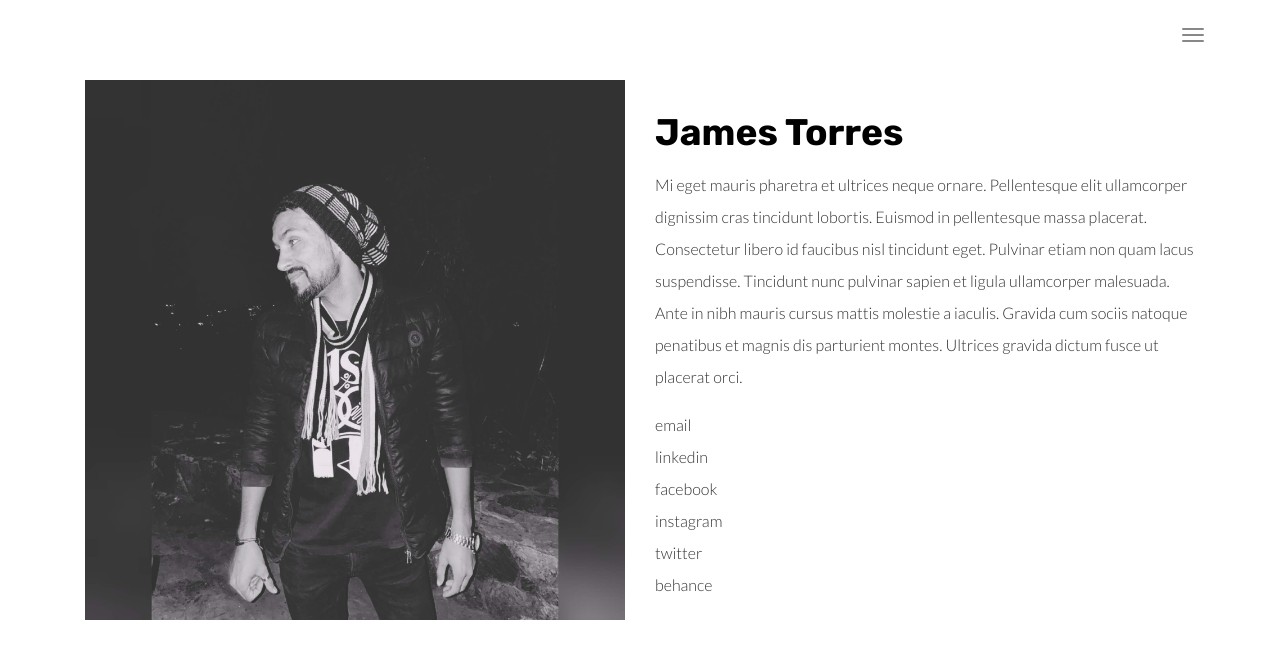
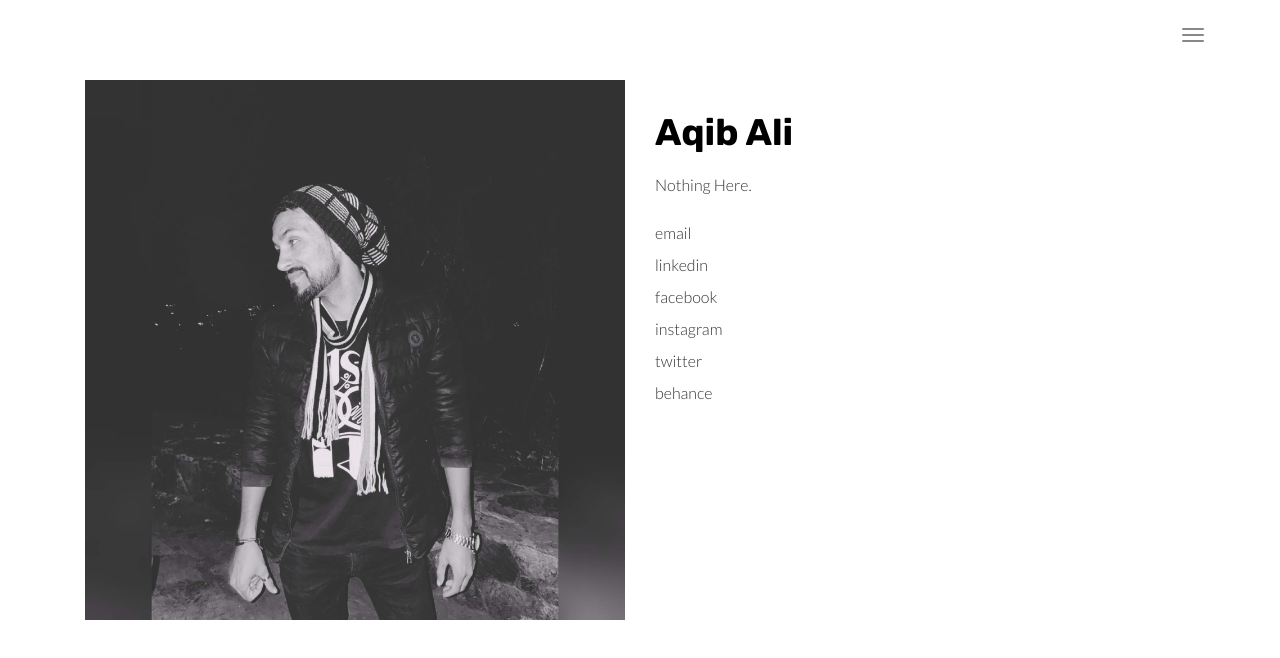
Before and after one commit to aqib3977/startup-of-the-year, a plain HTML site: page about.html in a window 1280 px wide. Drawn offline with Linux system fonts and the light colour scheme.

Commit message:
Update about.html

```diff
--- a/about.html
+++ b/about.html
@@ -76,12 +76,8 @@
                     <img src="./assets/images/img-profil.jpg" class="img-responsive" alt="">
                 </div>
                 <div class="col-md-6">
-                    <h1 class="h2">James Torres</h1>
-                    <p>Mi eget mauris pharetra et ultrices neque ornare. Pellentesque elit ullamcorper dignissim cras tincidunt
-                        lobortis. Euismod in pellentesque massa placerat. Consectetur libero id faucibus nisl tincidunt eget.
-                        Pulvinar etiam non quam lacus suspendisse. Tincidunt nunc pulvinar sapien et ligula ullamcorper malesuada.
-                        Ante in nibh mauris cursus mattis molestie a iaculis. Gravida cum sociis natoque penatibus et magnis
-                        dis parturient montes. Ultrices gravida dictum fusce ut placerat orci.</p>
+                    <h1 class="h2">Aqib Ali</h1>
+                    <p>Nothing Here.</p>
 
                     <ul class="list-unstyled">
                         <li>
```
